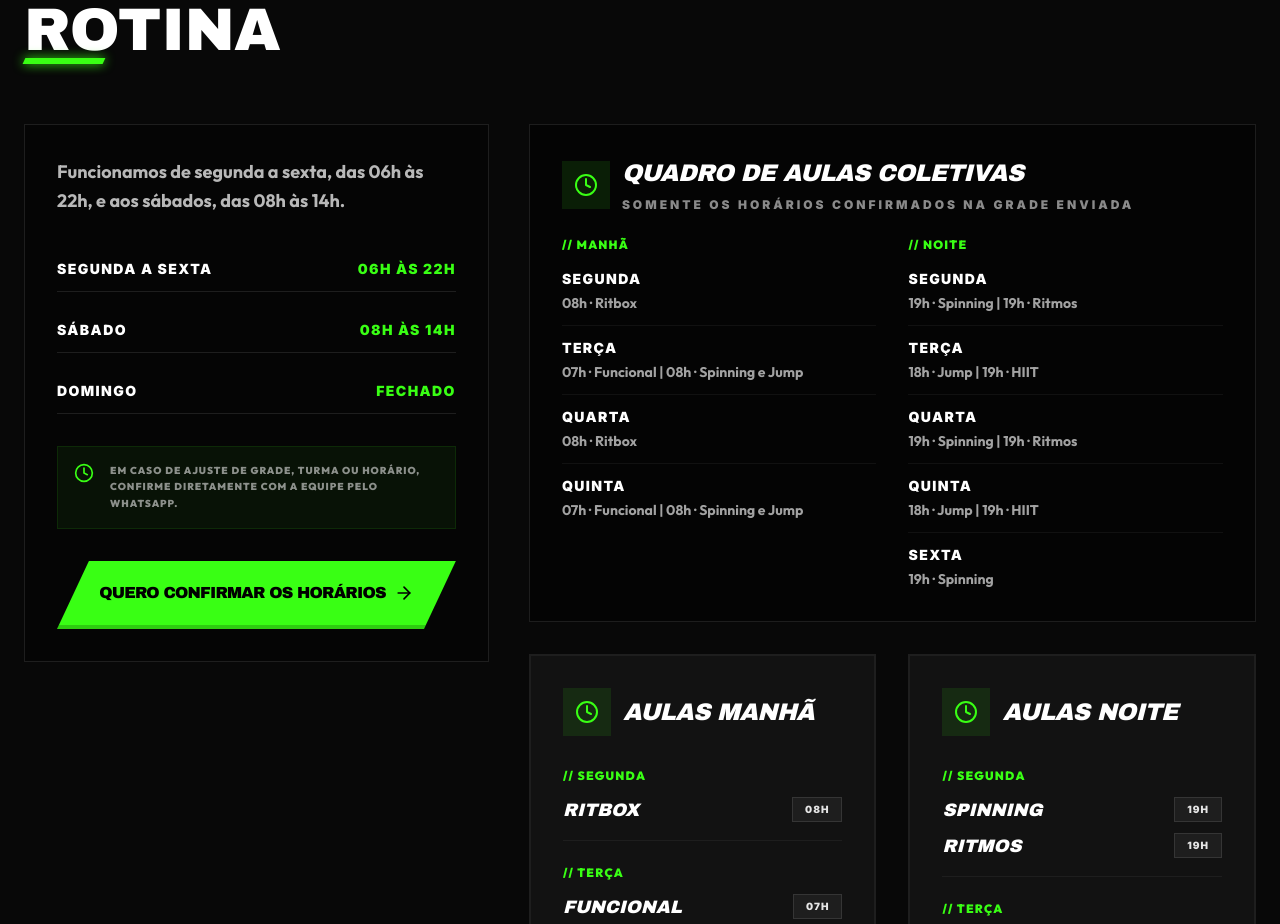
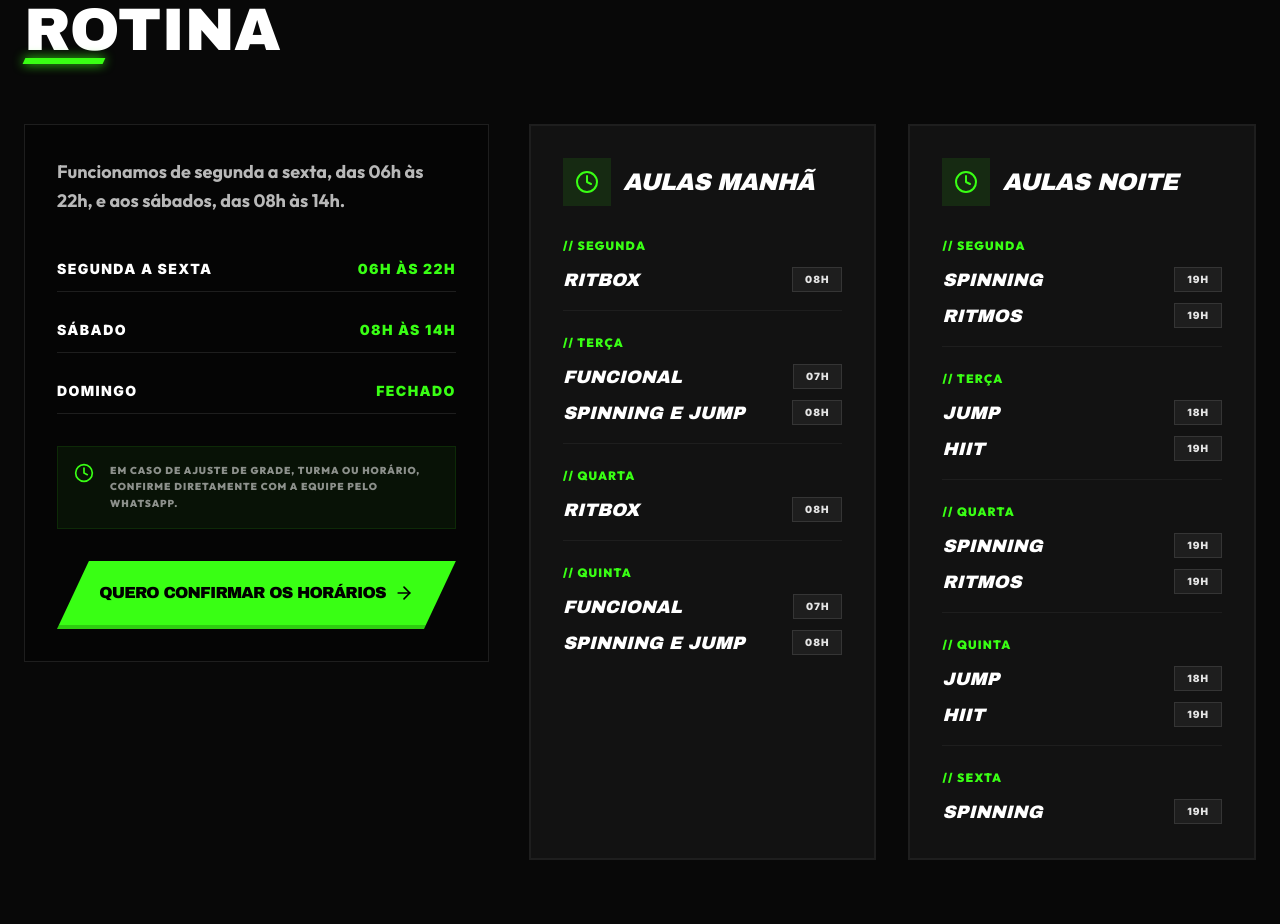
Before and after one commit to bbxstore/blackout-academia, a React (Vite) app: page / in a window 1280 px wide. Shown: the part 6671-7595 px from the top of the page. Built offline with nearby package versions, Linux system fonts and the light colour scheme.

Commit message:
vfinal-blackout

```diff
--- a/src/App.tsx
+++ b/src/App.tsx
@@ -389,53 +389,6 @@ const Home = () => {
             </div>
 
             <div id="quadro-aulas" className="space-y-8">
-              <div className="border border-white/10 bg-black/50 p-6 md:p-8">
-                <div className="flex items-center gap-3 mb-6">
-                  <div className="text-brand-green bg-brand-green/10 p-3"><Clock size={24} /></div>
-                  <div>
-                    <h3 className="text-2xl font-display italic uppercase tracking-tight">Quadro de aulas coletivas</h3>
-                    <p className="text-brand-silver/60 text-xs font-black uppercase tracking-[0.25em] mt-2">Somente os horários confirmados na grade enviada</p>
-                  </div>
-                </div>
-
-                <div className="grid md:grid-cols-2 gap-8">
-                  <div>
-                    <h4 className="text-brand-green font-accent font-black uppercase text-xs tracking-widest mb-4">// Manhã</h4>
-                    <div className="space-y-3">
-                      {[
-                        ['Segunda', '08h · Ritbox'],
-                        ['Terça', '07h · Funcional | 08h · Spinning e Jump'],
-                        ['Quarta', '08h · Ritbox'],
-                        ['Quinta', '07h · Funcional | 08h · Spinning e Jump'],
-                      ].map(([day, info]) => (
-                        <div key={day} className="flex flex-col gap-1 border-b border-white/5 pb-3 last:border-0 last:pb-0">
-                          <span className="text-white text-sm font-black uppercase tracking-widest">{day}</span>
-                          <span className="text-brand-silver/70 text-sm font-accent font-bold">{info}</span>
-                        </div>
-                      ))}
-                    </div>
-                  </div>
-
-                  <div>
-                    <h4 className="text-brand-green font-accent font-black uppercase text-xs tracking-widest mb-4">// Noite</h4>
-                    <div className="space-y-3">
-                      {[
-                        ['Segunda', '19h · Spinning | 19h · Ritmos'],
-                        ['Terça', '18h · Jump | 19h · HIIT'],
-                        ['Quarta', '19h · Spinning | 19h · Ritmos'],
-                        ['Quinta', '18h · Jump | 19h · HIIT'],
-                        ['Sexta', '19h · Spinning'],
-                      ].map(([day, info]) => (
-                        <div key={day} className="flex flex-col gap-1 border-b border-white/5 pb-3 last:border-0 last:pb-0">
-                          <span className="text-white text-sm font-black uppercase tracking-widest">{day}</span>
-                          <span className="text-brand-silver/70 text-sm font-accent font-bold">{info}</span>
-                        </div>
-                      ))}
-                    </div>
-                  </div>
-                </div>
-              </div>
-
               <div className="grid xl:grid-cols-2 gap-8">
                 <div className="card-dark border-l-4 border-l-brand-green/20">
                   <div className="flex items-center gap-3 mb-8">
```
Also changed, not shown: 1 other file (tests, documents, lock files or other folders).
